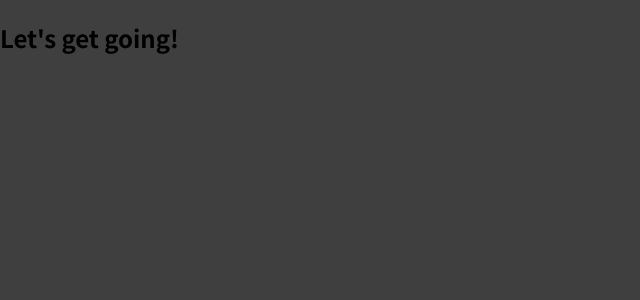
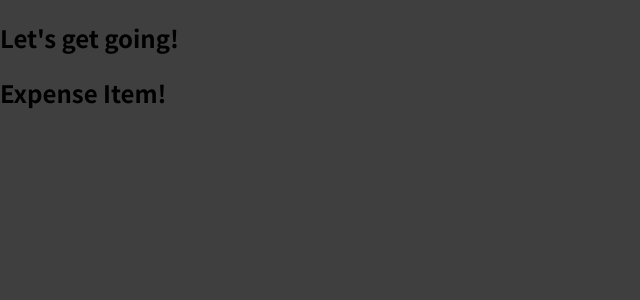
Before and after one commit to RJD02/Expense-Tracker, a React (Create React App) app: page / in a window 1280 px wide. Shown: the top 300 px of the page, without its empty margins (0-640 px from the left). Built offline with nearby package versions, Linux system fonts and the light colour scheme.

Commit message:
Render first custom component

```diff
--- a/src/App.js
+++ b/src/App.js
@@ -1,7 +1,10 @@
+import ExpenseItem from "./components/ExpenseItem";
+
 function App() {
   return (
     <div>
       <h2>Let's get going!</h2>
+      <ExpenseItem />
     </div>
   );
 }
```
